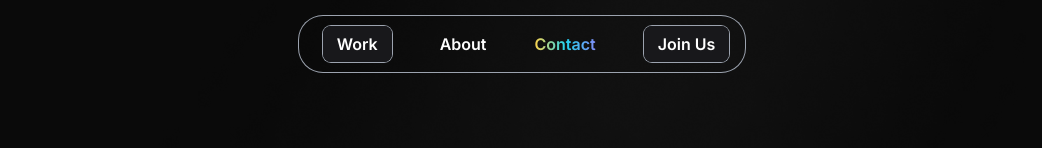
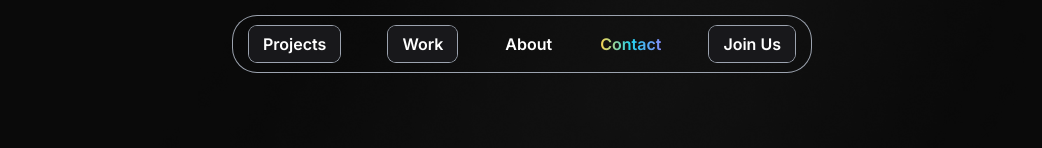
Before and after one commit to khardikk/Builders_hub, a React (Vite) app in the folder Frontend/builders_landing/: page / in a window 1280 px wide. Shown: the top 148 px of the page, without its empty margins (126-1168 px from the left). Built offline with nearby package versions, Linux system fonts and the light colour scheme; no server answers.

Commit message:
Update Navbar component styling

```diff
--- a/Frontend/builders_landing/src/components/Navbar.jsx
+++ b/Frontend/builders_landing/src/components/Navbar.jsx
@@ -14,14 +14,14 @@ const Navbar = () => {
 
       <div className='w-fit mx-auto flex pt-4 pb-4 absolute z-[1] border- ring-1  ring-gray-400 rounded-3xl border-white hover:shadow-[0_0_1px_#fff,inset_0_0_1px_#fff,0_0_3px_#fff,0_0_4px_#fff,0_0_5px_#fff]'>
       <div className='text-base font-semibold items-center flex-1 font-Inter'>
-      {/* {isHomePage && (
+      {isHomePage && (
           <RouterLink
             to='/projects'
             className='mx-6 ml-4 mr-0 lg:mx-6 lg:ml-4 lg:mr-6 py-2 my-2 bg-zinc-900 px-3.5 rounded-lg border-stone-500 ring-1 ring-gray-400 hover:bg-zinc-100 hover:text-black hover:cursor-pointer'
           >
             Projects
           </RouterLink>
-        )} */}
+        )}
         {isProjectsPage && (
           <RouterLink
             to='/'
```
Also changed, not shown: 1 other file (tests, documents, lock files or other folders).
